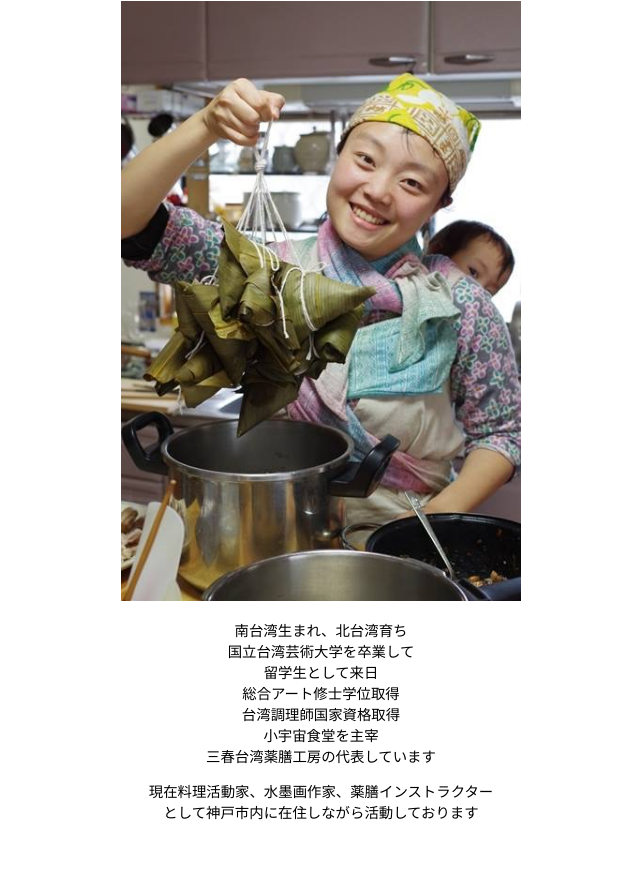
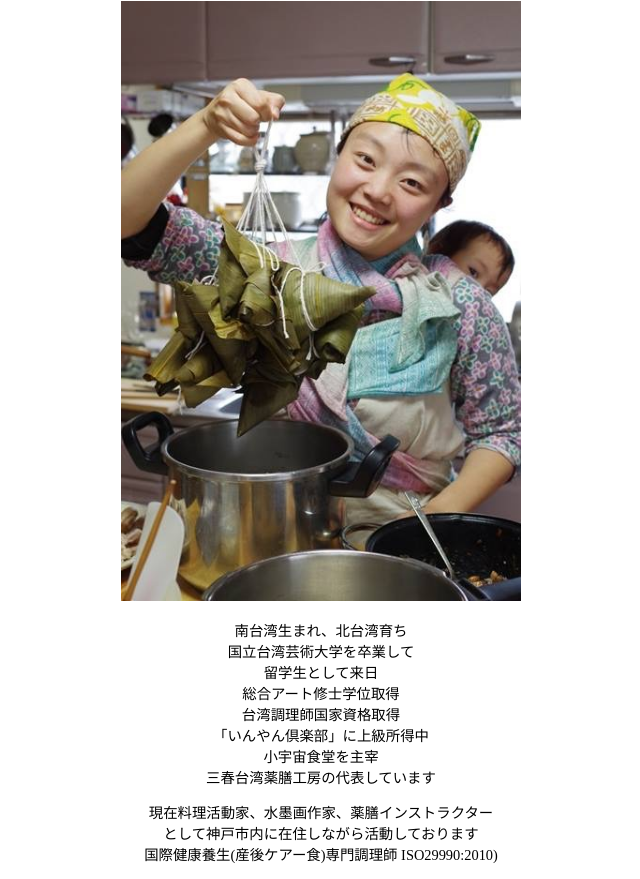
Before and after one commit to little-space/little-space.github.io, a plain HTML site: page index.html in a window 1280 px wide. Shown: the part 1831-2710 px from the top of the page, without its empty margins (319-959 px from the left). Before the commit the page ends 2668 px from the top, so only its background shows below. Drawn offline with Linux system fonts and the light colour scheme.

Commit message:
More fixes

```diff
--- a/index.html
+++ b/index.html
@@ -62,6 +62,7 @@
 留学生として来日<br>
 総合アート修士学位取得<br>
 台湾調理師国家資格取得<br>
+「いんやん倶楽部」に上級所得中<br>
 小宇宙食堂を主宰<br>
 三春台湾薬膳工房の代表しています<br>
 </p>
@@ -69,6 +70,7 @@
 <p>
 現在料理活動家、水墨画作家、薬膳インストラクター<br>
 として神戸市内に在住しながら活動しております<br>
+国際健康養生(産後ケアー食)専門調理師 ISO29990:2010)<br>
 </p>
 
 
```
